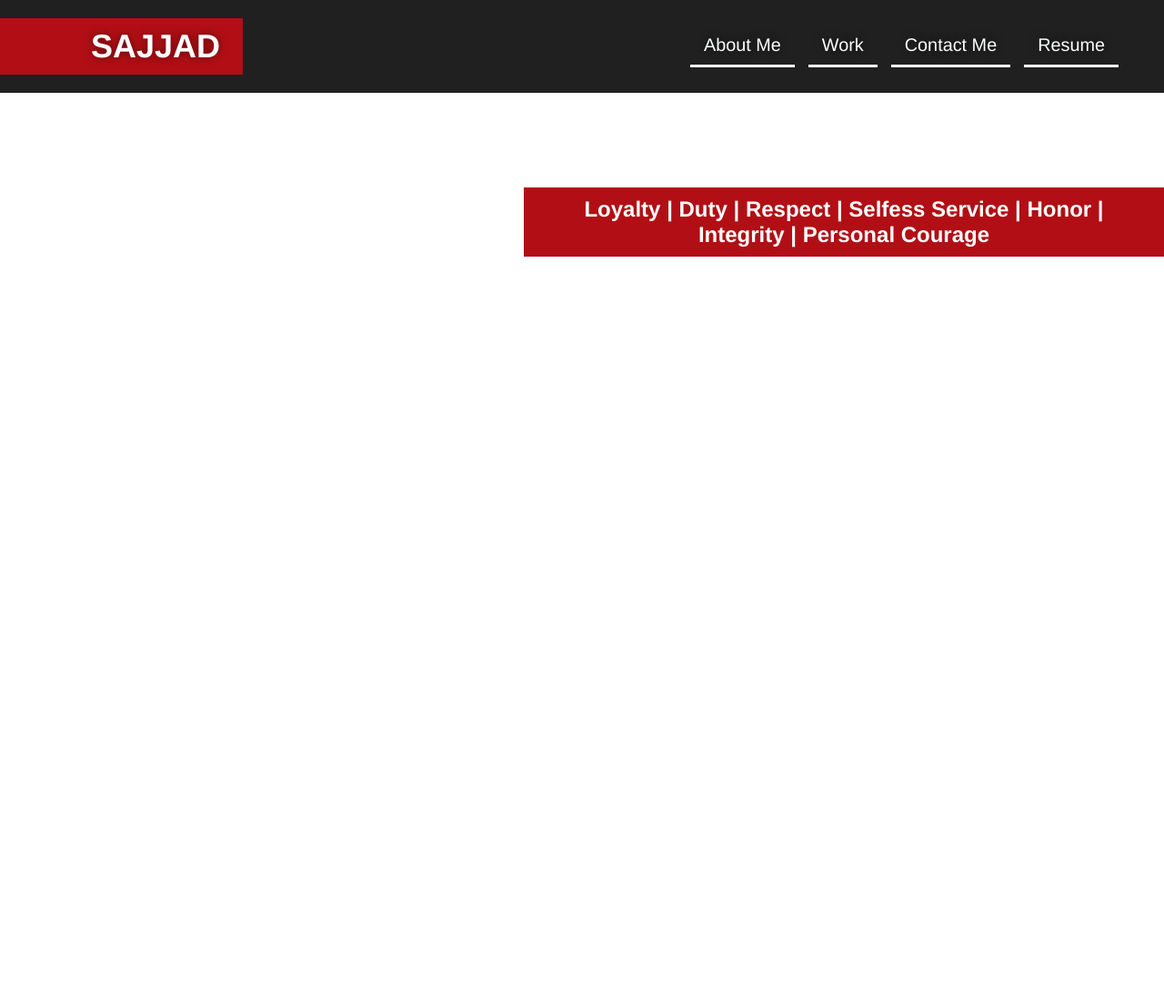
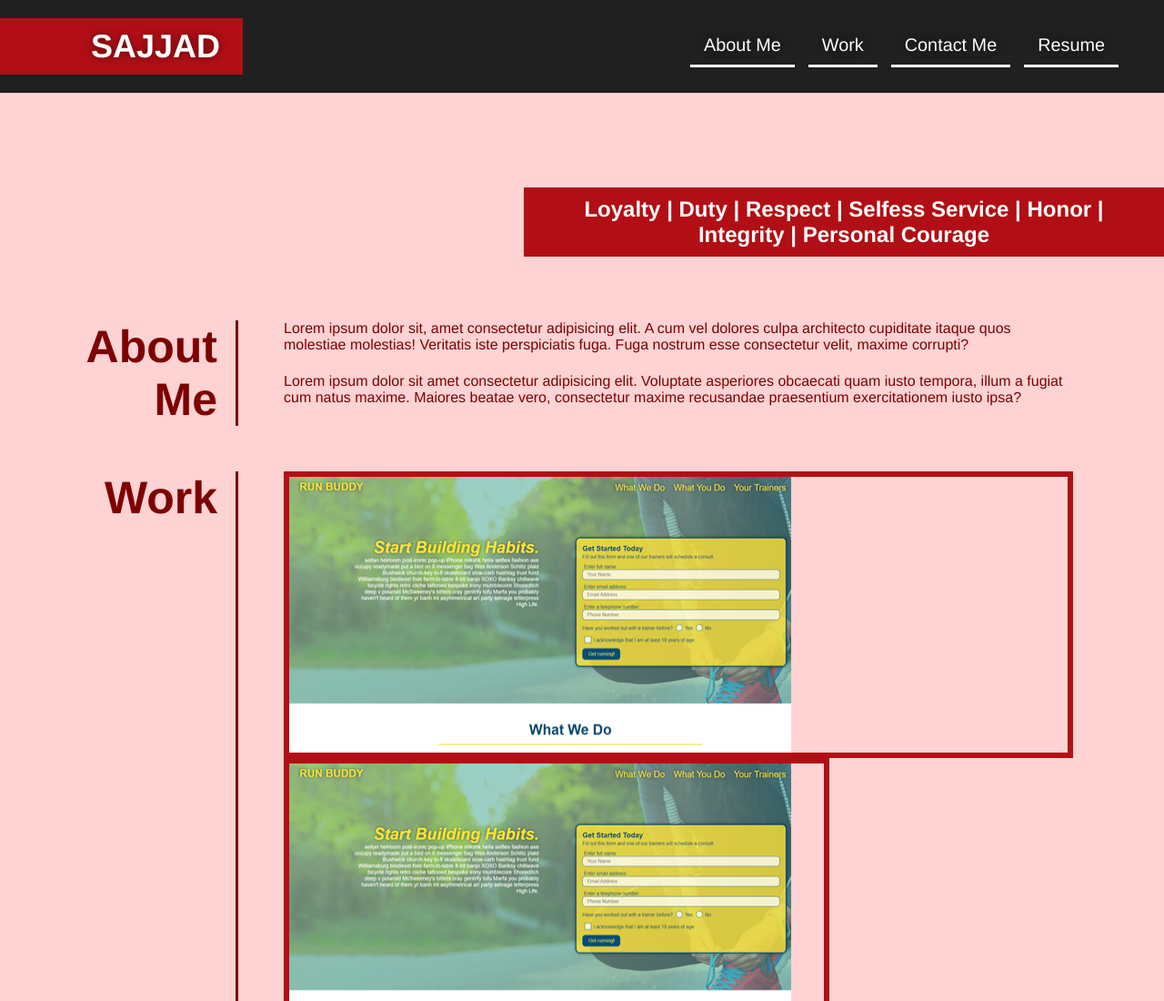
Before and after one commit to Ahmed-Sajjad111/My-Portfolio, a plain HTML site: page index.html in a window 1280 px wide. Shown: the top 1100 px of the page at 91% size. Before the commit the page ends 800 px from the top, so only its background shows below. Drawn offline with Linux system fonts and the light colour scheme.

Commit message:
started flexbox layout on work nav

```diff
--- a/assets/css/style.css
+++ b/assets/css/style.css
@@ -7,13 +7,15 @@
 body {
     color: var(--tertiary-color);
     font-family: Helvetica, Arial, sans-serif;
+    background-color: var(--background-light);
 }
 
 :root {
     --primary-color: #FDFFFF ;
-    --secondary-color: #570000 ;
+    --secondary-color: #7e0000 ;
     --tertiary-color: #B10F15 ;
     --background-dark: #202020;
+    --background-light: #ff00002c;
 }
 
 /* HEADER / NAV BAR STYLES START */
@@ -108,3 +110,57 @@ header nav ul li a:hover {
     padding: 10px 20px 10px 20px;
     margin: 0% 0% 1.6% 45%;
 }
+
+/* SUBTITLE SECTION STYLES END */
+
+/* MAIN STYLES START */
+main{
+    padding: 50px 100px;
+    display: flex;
+    flex-wrap: wrap;
+    flex-direction: column;
+    color: var(--secondary-color)
+}
+
+.contents {
+    display: flex;
+    flex-wrap: wrap;
+    margin-bottom: 50px;
+}
+
+aside {
+    display: flex;
+    flex-wrap: wrap;
+    justify-content: flex-end;
+    text-align: end;
+    width: 15%;
+    font-size: 50px;
+    font-weight: bold;
+    border-right: 3px solid var(--secondary-color);
+    padding-right: 20px;
+}
+
+.bio, .work, .contact {
+    display: flex;
+    flex-wrap: wrap;
+    width: 85%;
+    padding-left: 50px;
+}
+
+.websiteview {
+    width: 100%;
+    height: 100%;
+}
+
+.work-flex {
+    display: flex;
+    flex-wrap: wrap;
+    border: 6px solid var(--tertiary-color);
+    width: 600px
+}
+
+#large-flex {
+    display: flex;
+    flex-wrap: wrap;
+    width: 100%;
+}
--- a/index.html
+++ b/index.html
@@ -23,21 +23,92 @@
                     <a href="#work">Work</a>
                 </li>
                 <li>
-                    <a href="contact-me">Contact Me</a>
+                    <a href="#contact-me">Contact Me</a>
                 </li>
                 <li>
-                    <a href="resume">Resume</a>
+                    <a href="#resume">Resume</a>
                 </li>
             </ul>
         </nav>
     </header>
     <!-- end navigation -->
 
+    <!-- start subtitle -->
     <section class="subtitle">
         <div>
             <h2>Loyalty | Duty | Respect | Selfess Service | Honor | Integrity | Personal Courage</h2>
         </div>
     </section>
+    <!-- end subtitle -->
 
+
+    <main>
+        <!-- about me -->
+        <section id="about-me" class="contents">
+            <aside>
+                About Me
+            </aside>
+
+            <div class="bio">
+                <p>
+                    Lorem ipsum dolor sit, amet consectetur adipisicing elit. A cum vel dolores culpa architecto cupiditate itaque quos molestiae molestias! Veritatis iste perspiciatis fuga. Fuga nostrum esse consectetur velit, maxime corrupti?
+                </p>
+                <p>
+                    Lorem ipsum dolor sit amet consectetur adipisicing elit. Voluptate asperiores obcaecati quam iusto tempora, illum a fugiat cum natus maxime. Maiores beatae vero, consectetur maxime recusandae praesentium exercitationem iusto ipsa?
+                </p>
+            </div>
+        </section>
+        <!-- end about me -->
+
+        <!-- work -->
+        <section id="work" class="contents">
+            <aside>
+                Work
+            </aside>
+
+            <nav class="work">
+                <div id="large-flex" class="work-flex">
+                    <a href="https://ahmed-sajjad111.github.io/run-buddy/" target="_blank">
+                        <img src="./assets/images/runbuddy.png" class ="websiteview" alt="view of Run Buddy website.">
+                    </a>
+                </div>
+
+                <div class="work-flex">
+                    <a href="https://ahmed-sajjad111.github.io/run-buddy/" target="_blank">
+                        <img src="./assets/images/runbuddy.png" class ="websiteview" alt="view of Run Buddy website.">
+                    </a>
+                </div>
+
+                <div class="work-flex">
+                    <a href="https://ahmed-sajjad111.github.io/run-buddy/" target="_blank">
+                        <img src="./assets/images/runbuddy.png" class ="websiteview" alt="view of Run Buddy website.">
+                    </a>
+                </div>
+
+                <div class="work-flex">
+                    <a href="https://ahmed-sajjad111.github.io/run-buddy/" target="_blank">
+                        <img src="./assets/images/runbuddy.png" class ="websiteview" alt="view of Run Buddy website.">
+                    </a>
+                </div>
+
+                <div class="work-flex">
+                    <a href="https://ahmed-sajjad111.github.io/run-buddy/" target="_blank">
+                        <img src="./assets/images/runbuddy.png" class ="websiteview" alt="view of Run Buddy website.">
+                    </a>
+                </div>
+            </nav>
+        </section>
+        <!-- work end -->
+
+        <!-- contact me start -->
+        <section id="contact-me" class="contents">
+            <aside>
+                Contact Me
+            </aside>
+
+            <div class="contact">
+            </div>
+        </section>
+    </main>
 </body>
 </html>
```
Also changed, not shown: assets/images/runbuddy.png (added).
